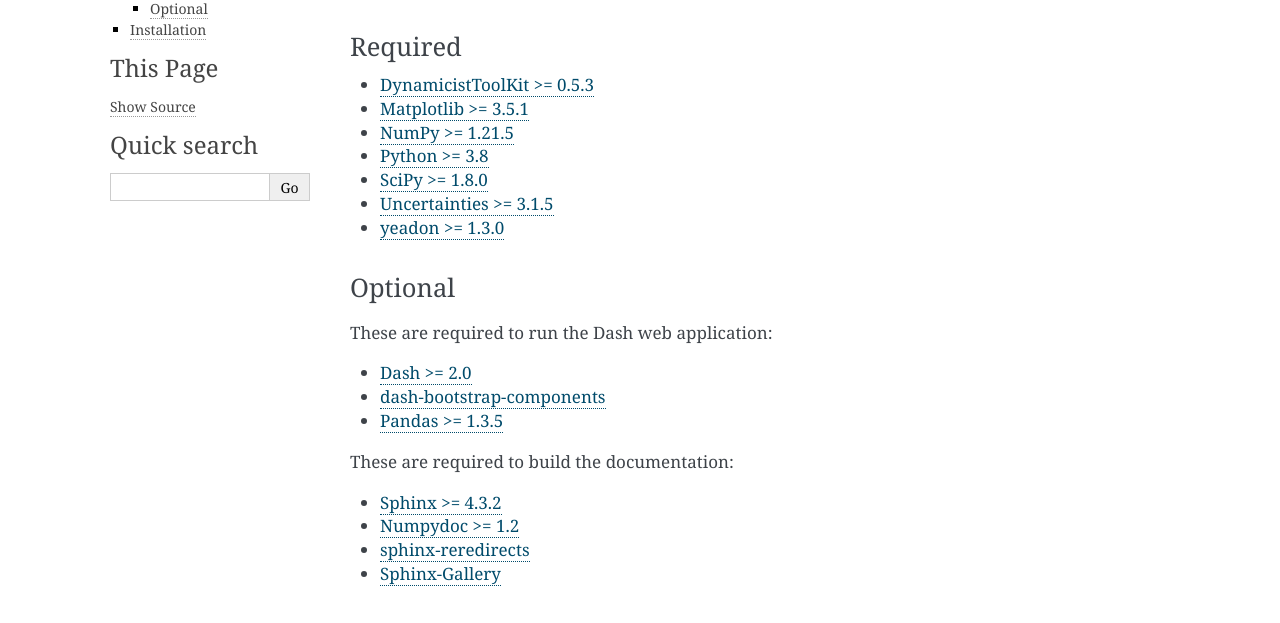
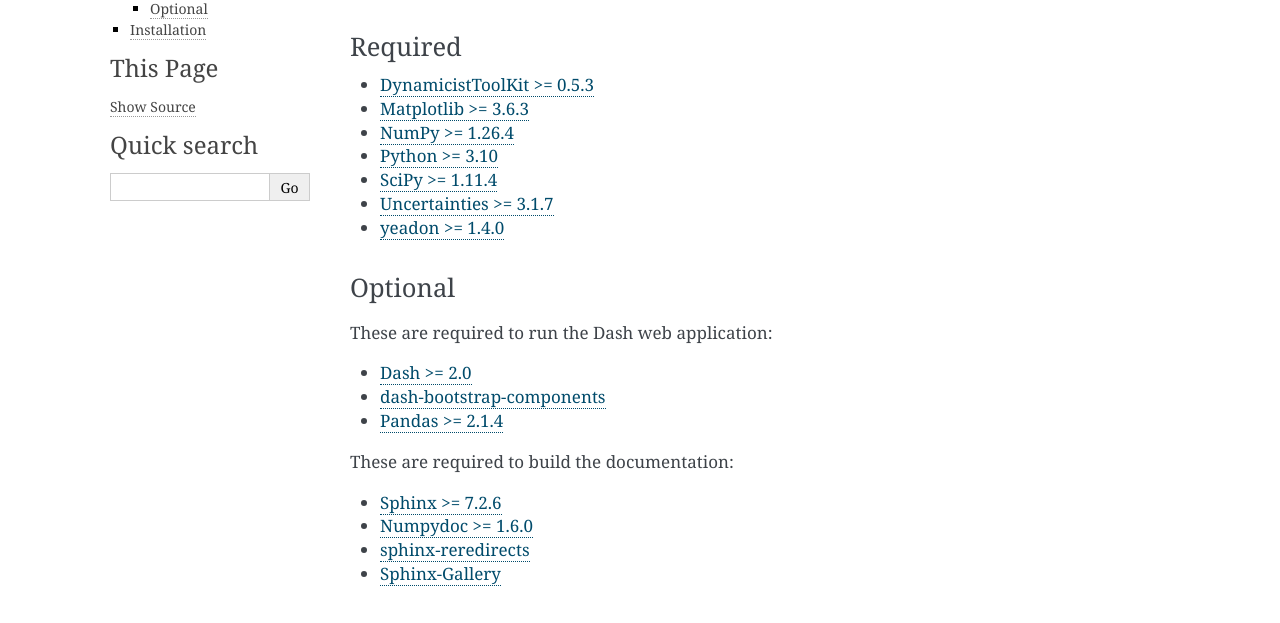
Before and after one commit to moorepants/BicycleParameters, a Sphinx documentation site: the page built from docs/installation.rst, in a window 1280 px wide. Shown: the part 159-782 px from the top of the page. Built offline with Sphinx 7.4.7, drawn with Linux system fonts in a browser that asks for light colours; pages that are not in the unit, such as notebooks, are missing from menus.

Commit message:
Yeadon 1.3.0 is not available for Python 3.10 on conda-forge.

```diff
--- a/README.rst
+++ b/README.rst
@@ -45,7 +45,7 @@
 - `Python >= 3.10 <http://www.python.org/>`_
 - `SciPy >= 1.11.4 <https://scipy.org/>`_
 - `Uncertainties >= 3.1.7 <https://pythonhosted.org/uncertainties/>`_
-- `yeadon >= 1.3.0 <http://pypi.python.org/pypi/yeadon/>`_
+- `yeadon >= 1.4.0 <http://pypi.python.org/pypi/yeadon/>`_
 
 Optional
 --------
--- a/docs/installation.rst
+++ b/docs/installation.rst
@@ -9,12 +9,12 @@
 --------
 
 - `DynamicistToolKit >= 0.5.3 <http://pypi.python.org/pypi/DynamicistToolKit>`_
-- `Matplotlib >= 3.5.1 <https://matplotlib.org/>`_
-- `NumPy >= 1.21.5 <https://numpy.org/>`_
-- `Python >= 3.8 <http://www.python.org/>`_
-- `SciPy >= 1.8.0 <https://scipy.org/>`_
-- `Uncertainties >= 3.1.5 <https://pythonhosted.org/uncertainties/>`_
-- `yeadon >= 1.3.0 <http://pypi.python.org/pypi/yeadon/>`_
+- `Matplotlib >= 3.6.3 <https://matplotlib.org/>`_
+- `NumPy >= 1.26.4 <https://numpy.org/>`_
+- `Python >= 3.10 <http://www.python.org/>`_
+- `SciPy >= 1.11.4 <https://scipy.org/>`_
+- `Uncertainties >= 3.1.7 <https://pythonhosted.org/uncertainties/>`_
+- `yeadon >= 1.4.0 <http://pypi.python.org/pypi/yeadon/>`_
 
 Optional
 --------
@@ -23,12 +23,12 @@
 
 - `Dash >= 2.0 <https://plotly.com/dash/>`_
 - `dash-bootstrap-components <https://github.com/facultyai/dash-bootstrap-components>`_
-- `Pandas >= 1.3.5 <https://pandas.pydata.org/>`_
+- `Pandas >= 2.1.4 <https://pandas.pydata.org/>`_
 
 These are required to build the documentation:
 
-- `Sphinx >= 4.3.2 <http://sphinx.pocoo.org/>`_
-- `Numpydoc >= 1.2 <http://pypi.python.org/pypi/numpydoc>`_
+- `Sphinx >= 7.2.6 <http://sphinx.pocoo.org/>`_
+- `Numpydoc >= 1.6.0 <http://pypi.python.org/pypi/numpydoc>`_
 - `sphinx-reredirects <https://documatt.com/sphinx-reredirects/>`_
 - `Sphinx-Gallery <https://sphinx-gallery.github.io/stable/index.html>`_
 
--- a/requirements.txt
+++ b/requirements.txt
@@ -9,4 +9,4 @@
 pyyaml>=6.0.1
 scipy>=1.11.4
 uncertainties>=3.1.7
-yeadon>=1.3.0
+yeadon>=1.4.0
--- a/setup.py
+++ b/setup.py
@@ -29,7 +29,7 @@
         'pyyaml>=6.0.1',
         'scipy>=1.11.4',
         'uncertainties>=3.1.7',
-        'yeadon>=1.3.0',
+        'yeadon>=1.4.0',
     ],
     python_requires='>=3.10',
     extras_require={
```
Also changed, not shown: 2 other files.
